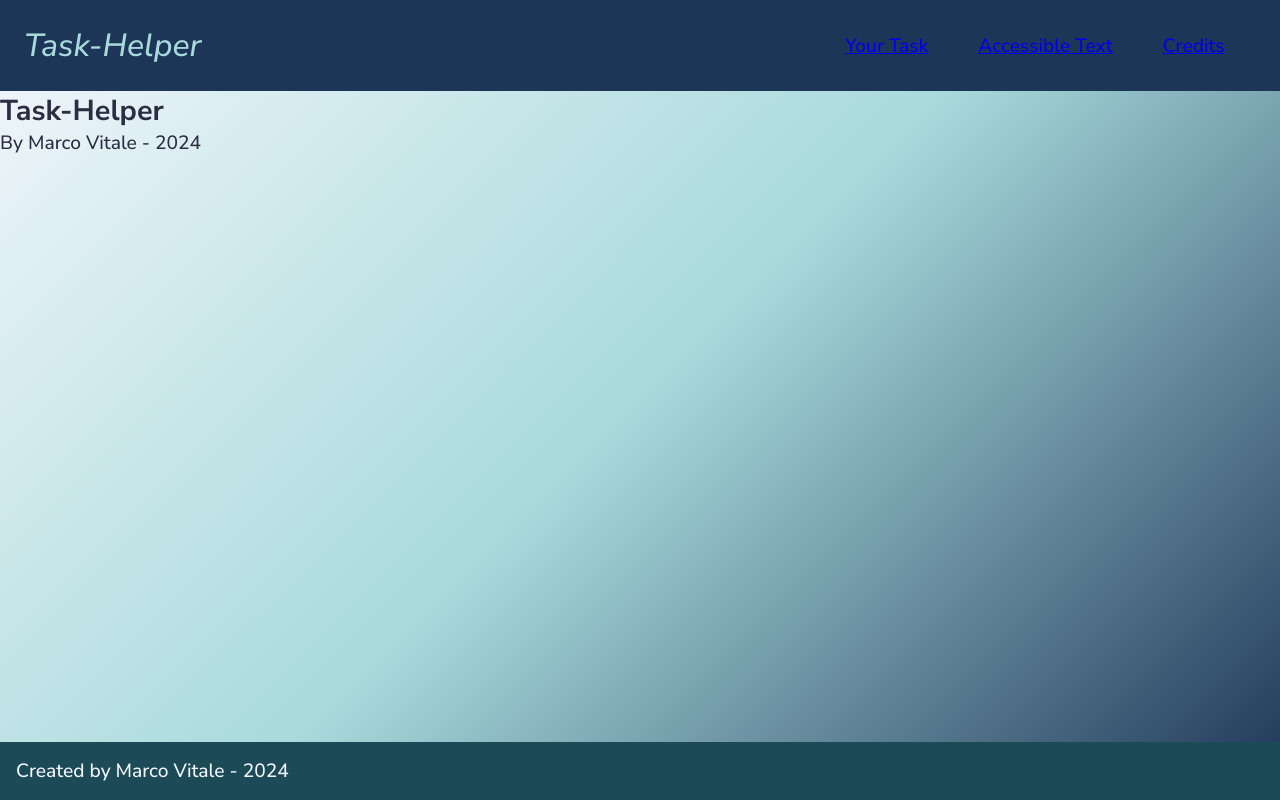
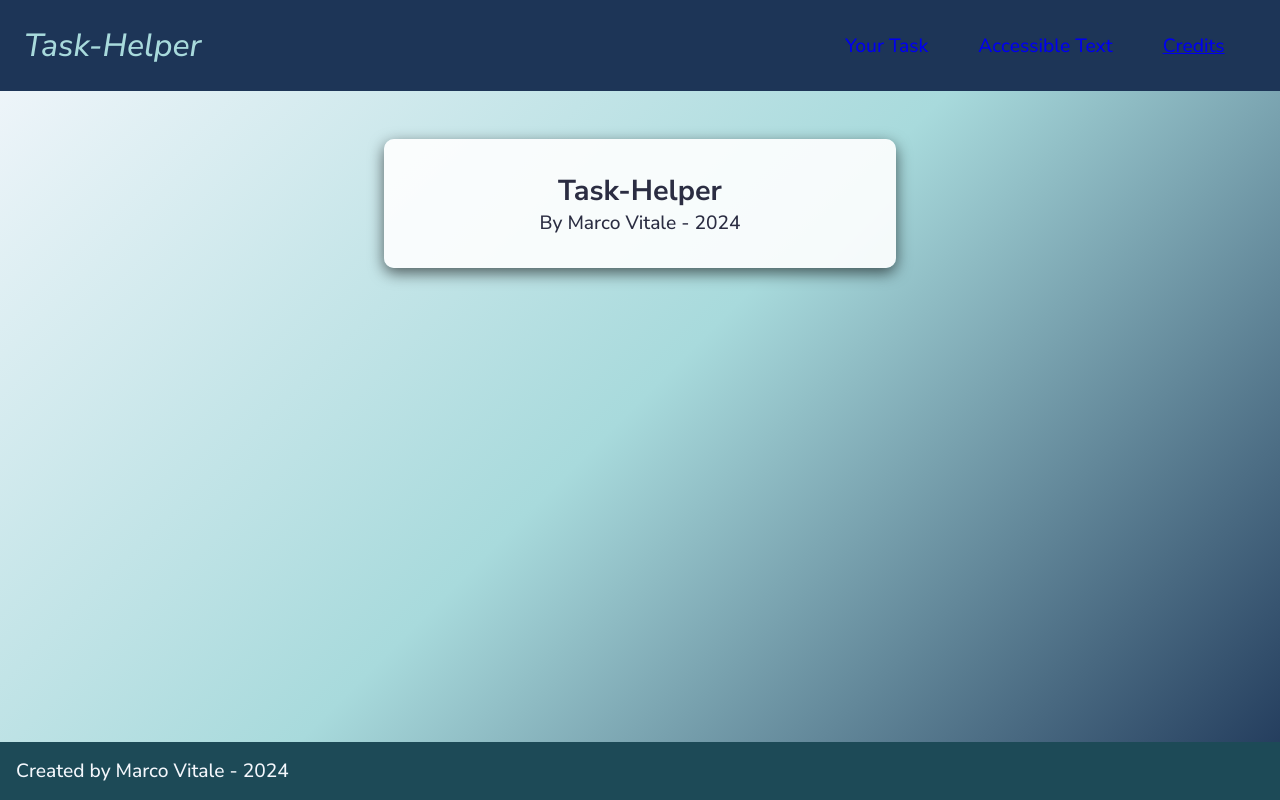
Before and after one commit to MarcoV98/to-do-typescript, a React (Create React App) app: page /credits in a window 1280 px wide. Built offline with nearby package versions, Linux system fonts and the light colour scheme.

Commit message:
refactor(routes): layout added

```diff
--- a/src/App.tsx
+++ b/src/App.tsx
@@ -1,26 +1,31 @@
 import React from 'react';
-import { BrowserRouter as Router, Route, Routes } from 'react-router-dom';
+import { createBrowserRouter, RouterProvider } from 'react-router-dom';
 import './style/App.scss';
 
-import Navbar from './components/Navbar';
+import RootLayout from './pages/root.pages';
+import ErrorPage from './pages/errorPage.page';
 import Homepage from './pages/homepage.page';
 import AccessiblePage from './pages/accessiblePage.page';
 import CreditsPage from './pages/creditsPage.page';
-import Footer from './components/Footer';
+
+const router = createBrowserRouter([
+	{
+		path: '/',
+		element: <RootLayout />,
+		errorElement: <ErrorPage />,
+		children: [
+			{ path: '/', element: <Homepage /> },
+			{ path: '/accessible', element: <AccessiblePage /> },
+			{ path: '/credits', element: <CreditsPage /> },
+		],
+	}
+]);
 
 const App: React.FC = () => {
 	return (
-		<Router>
-			<div className="App">
-				<Navbar />
-				<Routes>
-					<Route path="/" element={<Homepage />} />
-					<Route path="/accessible" element={<AccessiblePage />} />
-					<Route path="/credits" element={<CreditsPage />} />
-				</Routes>
-				<Footer />
-			</div>
-		</Router>
+		<div className="App">
+			<RouterProvider router={router} />
+		</div>
 	);
 };
 
--- a/src/components/Credits.tsx
+++ b/src/components/Credits.tsx
@@ -2,10 +2,10 @@ import React from "react";
 
 const Credits = () => {
     return (
-        <>
+        <div className="credits">
         <h2>Task-Helper</h2>
         <p>By Marco Vitale - 2024</p>
-        </>
+        </div>
     )
 }
 
--- /dev/null
+++ b/src/components/Error.tsx
@@ -0,0 +1,18 @@
+import React from 'react';
+import Navbar from './Navbar';
+import Footer from './Footer';
+
+const Error: React.FC = () => {
+	return (
+		<>
+			<Navbar />
+			<div className="error-page">
+				<h1>An error occurred...</h1>
+				<p>Sorry, your page does not exists!</p>
+			</div>
+			<Footer />
+		</>
+	);
+};
+
+export default Error;
--- a/src/components/Navbar.tsx
+++ b/src/components/Navbar.tsx
@@ -1,5 +1,5 @@
 import React from 'react';
-import { Link } from 'react-router-dom';
+import { NavLink } from 'react-router-dom';
 
 const Navbar: React.FC = () => {
 	return (
@@ -8,13 +8,13 @@ const Navbar: React.FC = () => {
 			<nav className="main-nav">
 				<ul className="main-nav__list">
 					<li className="main-nav__item">
-						<Link to="/">Your Task</Link>
+						<NavLink to="/" className={({isActive}) => (isActive ? 'active' : undefined)} end>Your Task</NavLink>
 					</li>
 					<li className="main-nav__item">
-						<Link to="/accessible">Accessible Text</Link>
+						<NavLink to="/accessible" className={({isActive}) => (isActive ? 'active' : undefined)}>Accessible Text</NavLink>
 					</li>
 					<li className="main-nav__item">
-						<Link to="/credits">Credits</Link>
+						<NavLink to="/credits" className={({isActive}) => (isActive ? 'active' : undefined)}>Credits</NavLink>
 					</li>
 				</ul>
 			</nav>
--- /dev/null
+++ b/src/pages/errorPage.page.tsx
@@ -0,0 +1,8 @@
+import React from 'react';
+import Error from '../components/Error';
+
+const ErrorPage = () => {
+	return <Error />
+};
+
+export default ErrorPage;
--- /dev/null
+++ b/src/pages/root.pages.tsx
@@ -0,0 +1,16 @@
+import React from "react"
+import { Outlet } from "react-router-dom";
+import Navbar from "../components/Navbar";
+import Footer from "../components/Footer";
+
+const RootLayout = () => {
+    return (
+        <>
+            <Navbar />
+            <Outlet />
+            <Footer />
+        </>
+    )
+}
+
+export default RootLayout;
--- a/src/style/_navbar.scss
+++ b/src/style/_navbar.scss
@@ -1,7 +1,18 @@
 .main-nav {
 	&__list {
+		text-decoration: none;
 		display: flex;
 		gap: 50px;
 		list-style: none;
 	}
+
+	&__item a {
+		text-decoration: none;
+
+		&.active, &:hover {
+			text-decoration: underline;
+		}
+
+
+	}
 }
--- a/src/style/_task-wrapper.scss
+++ b/src/style/_task-wrapper.scss
@@ -3,7 +3,7 @@
 @import 'modal';
 @import 'list';
 
-.task-wrapper {
+.task-wrapper, .error-page, .credits {
 	background-color: $mainBgColor;
 	padding: 2rem;
 	border-radius: 10px;
```
